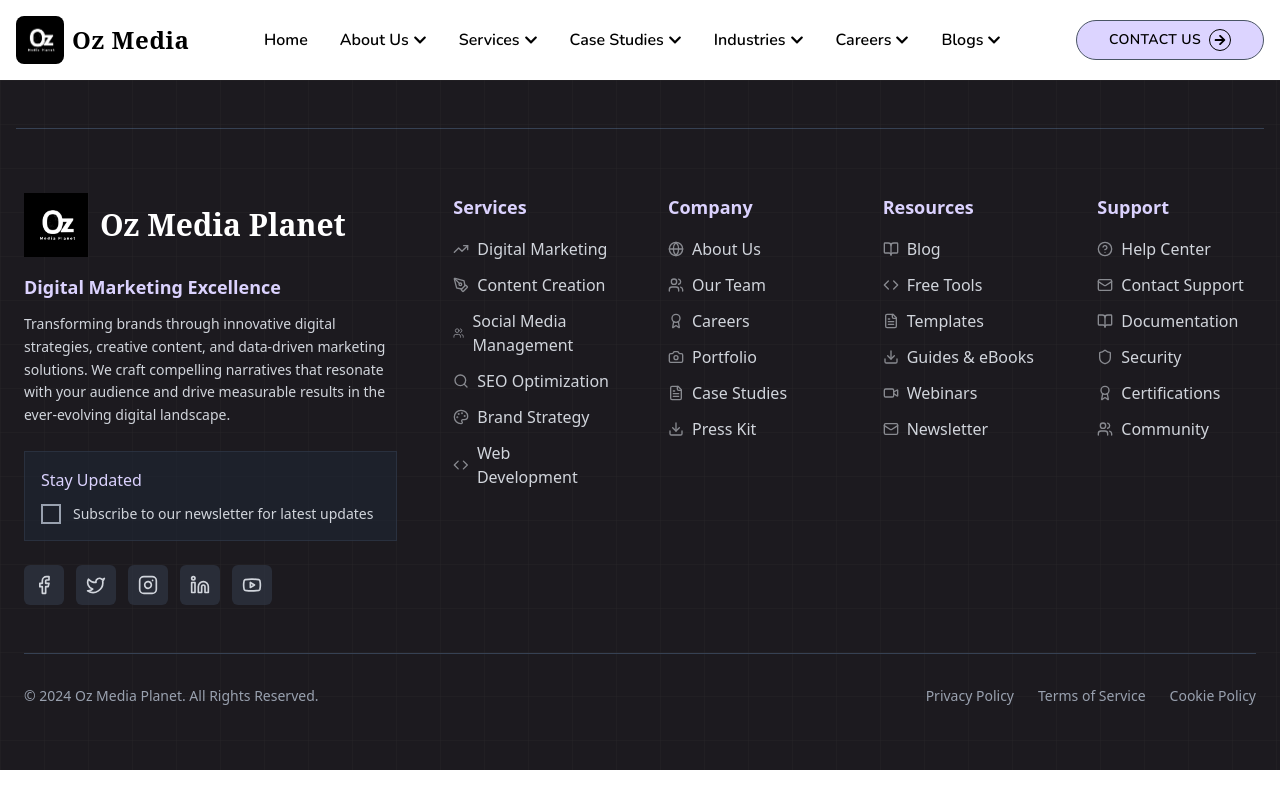
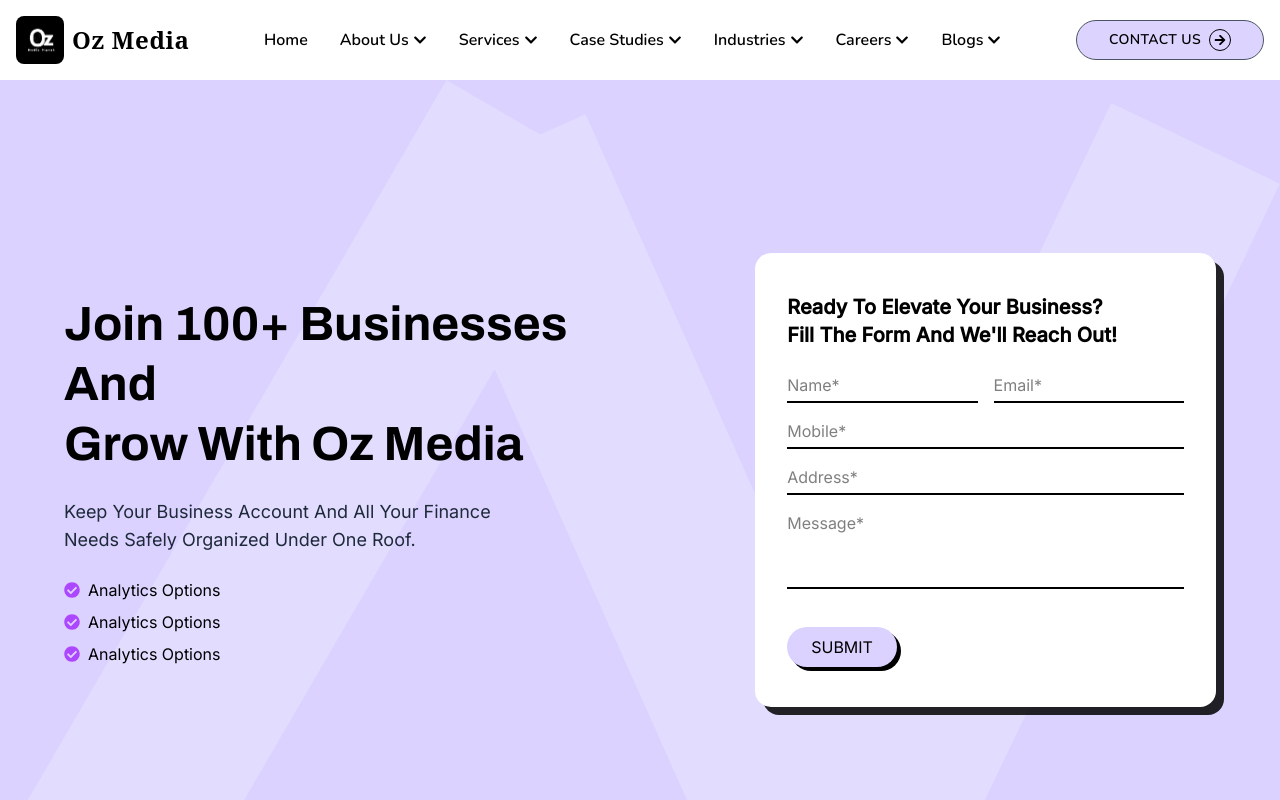
Before and after one commit to Suryansh9331/Official_OzMP_web, a React (Vite) app: page /contact-us in a window 1280 px wide. Shown: the top 800 px of the page. Built offline with nearby package versions, Linux system fonts and the light colour scheme; a web font is replaced by a local one.

Commit message:
Contact page start

```diff
--- /dev/null
+++ b/src/Pages/Contact/Contact.jsx
@@ -0,0 +1,85 @@
+import React from "react";
+import { FaCheckCircle } from "react-icons/fa";
+import bgImage from "../../assets/images/bg.png"; // Replace with actual path
+
+const Contact = () => {
+  return (
+    <section
+      className="min-h-screen flex items-center justify-between px-8 md:px-16 bg-cover bg-no-repeat"
+      style={{
+        backgroundColor: "#DBD2FF",
+        backgroundImage: `url(${bgImage})`,
+      }}
+    >
+      {/* Left Content */}
+      <div className="w-full md:w-1/2 space-y-6">
+        <h1 className="text-4xl md:text-5xl font-bold font-['Archivo'] leading-tight text-black">
+          Join 100+ Businesses And<br />Grow With Oz Media
+        </h1>
+        <p className="text-lg font-['Inter'] text-gray-800">
+          Keep Your Business Account And All Your Finance<br />
+          Needs Safely Organized Under One Roof.
+        </p>
+
+        <ul className="space-y-2 mt-4">
+          {["Analytics Options", "Analytics Options", "Analytics Options"].map(
+            (item, idx) => (
+              <li key={idx} className="flex items-center gap-2 font-['Inter']">
+                <FaCheckCircle className="text-purple-500" />
+                <span>{item}</span>
+              </li>
+            )
+          )}
+        </ul>
+      </div>
+
+      {/* Right Form Box */}
+      <div className="w-full md:w-[40%] mt-10 md:mt-0 bg-white rounded-2xl shadow-[8px_8px_0px_0px_rgba(0,0,0,0.85)] px-8 py-10">
+        <h2 className="text-lg md:text-xl font-semibold font-['Inter'] text-black mb-6">
+          Ready To Elevate Your Business?<br />
+          Fill The Form And We'll Reach Out!
+        </h2>
+
+        <form className="space-y-4">
+          <div className="flex gap-4">
+            <input
+              type="text"
+              placeholder="Name*"
+              className="w-full border-b-2 outline-none pb-1 font-['Inter']"
+            />
+            <input
+              type="text"
+              placeholder="Email*"
+              className="w-full border-b-2 outline-none pb-1 font-['Inter']"
+            />
+          </div>
+
+          <input
+            type="text"
+            placeholder="Mobile*"
+            className="w-full border-b-2 outline-none pb-1 font-['Inter']"
+          />
+          <input
+            type="text"
+            placeholder="Address*"
+            className="w-full border-b-2 outline-none pb-1 font-['Inter']"
+          />
+          <textarea
+            rows={3}
+            placeholder="Message*"
+            className="w-full border-b-2 outline-none font-['Inter'] resize-none pb-1"
+          ></textarea>
+
+          <button
+            type="submit"
+            className="bg-[#DBD2FF] shadow-[4px_4px_0px_0px_black] text-black px-6 py-2 rounded-full font-['Inter'] mt-4"
+          >
+            SUBMIT
+          </button>
+        </form>
+      </div>
+    </section>
+  );
+};
+
+export default Contact;
--- a/src/Pages/DigitalMarketing/Hero.jsx
+++ b/src/Pages/DigitalMarketing/Hero.jsx
@@ -16,10 +16,10 @@ const HeroBanner = () => {
       style={{
         backgroundImage: `url(${bg})`,
         backgroundPosition: "right center",
-        backgroundImage: `url(${bg})`,
+
         backgroundSize: "cover",
         backgroundRepeat: "no-repeat",
-        backgroundPosition: "right center",
+
       }}
     >
       <div
--- a/src/Routing/Routes.jsx
+++ b/src/Routing/Routes.jsx
@@ -10,6 +10,7 @@ import About from "../Pages/About/About";
 import ScrollToTop from "../Component/ScrollToTop";
 import ScrollToTopButton from "../Component/SttButton";
 import DigitalMarketing from "../Pages/DigitalMarketing/DigitalMarketing"
+import Contact from "../Pages/Contact/Contact"
 const AppRoutes = () => {
   return (
     <div>
@@ -20,6 +21,7 @@ const AppRoutes = () => {
         <Route path="/" element={<Home />} />
         <Route path="/about-us" element={<About/>} />
         <Route path="/services-digital-marketing" element={<DigitalMarketing/>} />
+        <Route path="/contact-us" element={<Contact/>} />
       </Routes>
       <Footer/>
         <ScrollToTopButton/>
```
